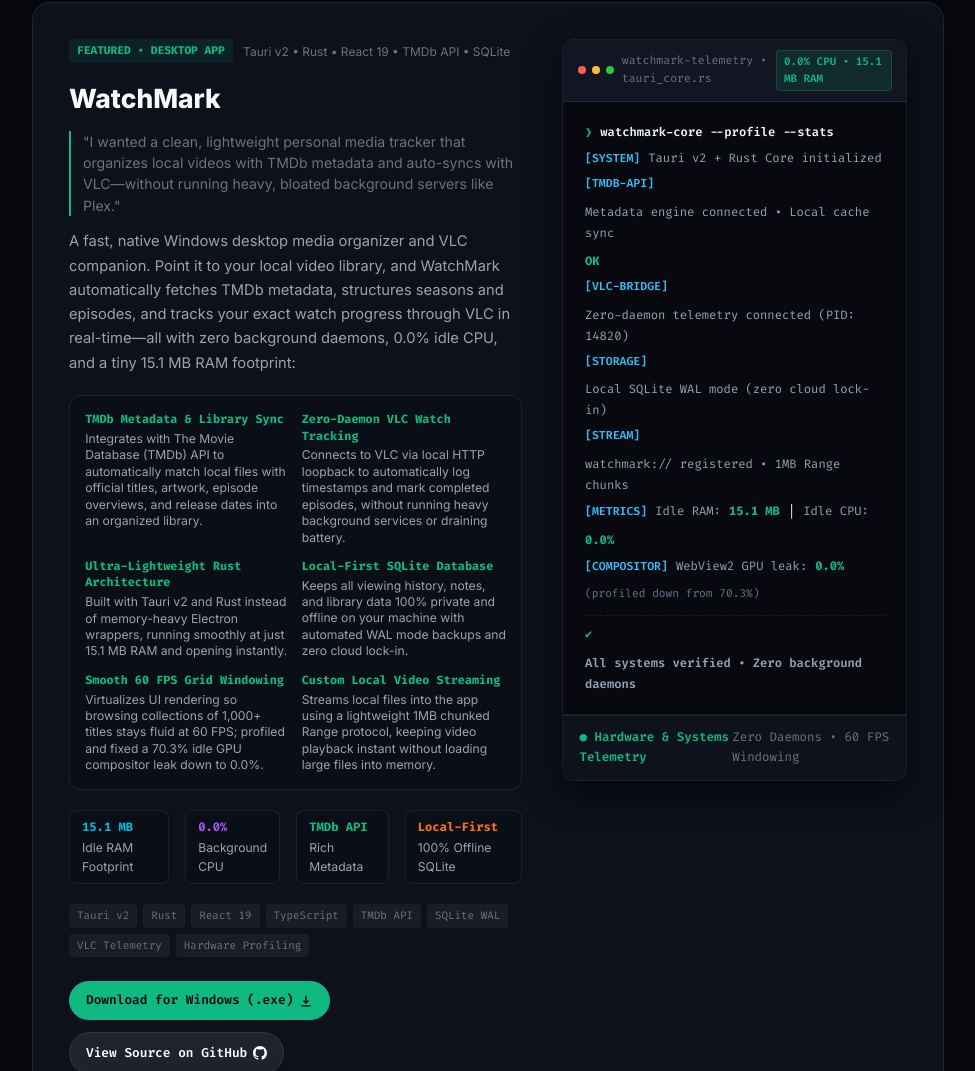
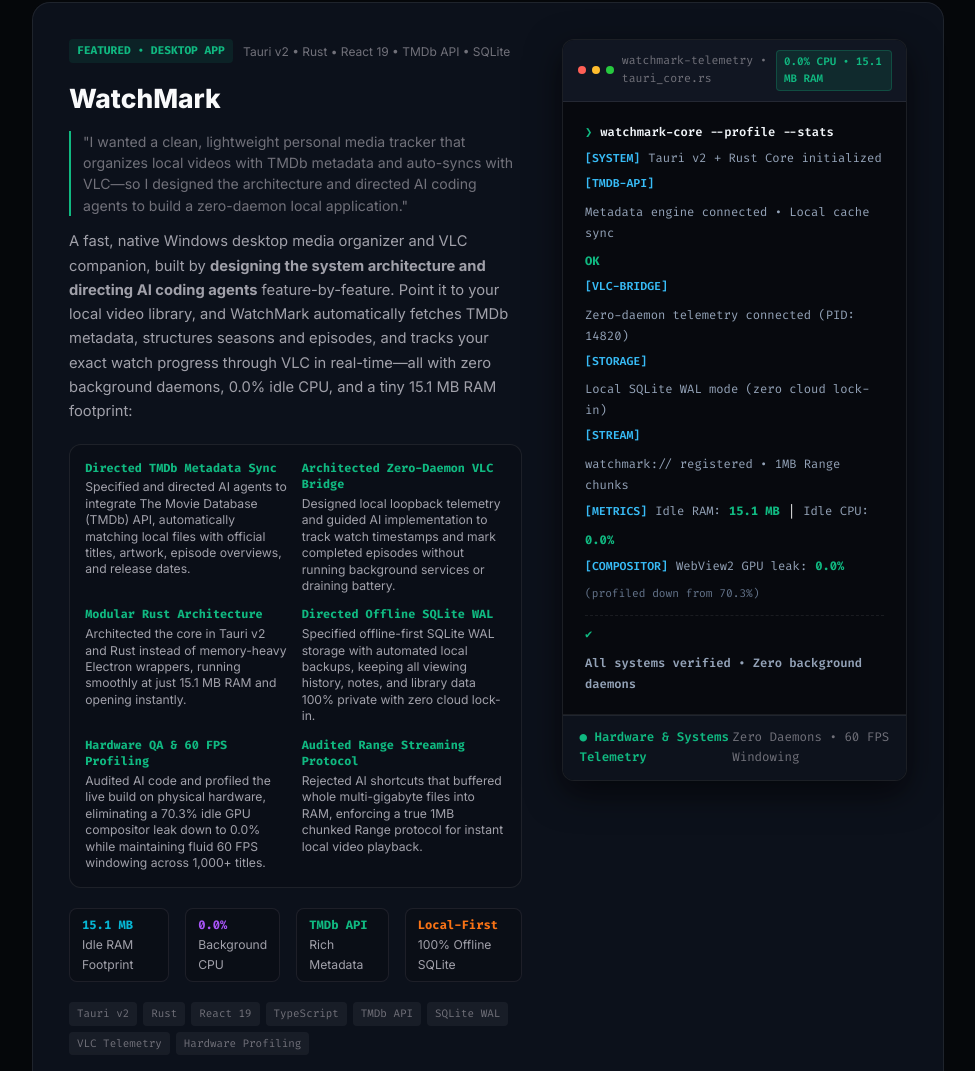
Before and after one commit to Headhunte-121/portfolio, a plain HTML site: page index.html in a window 1280 px wide. Shown: the part 1960-3031 px from the top of the page, without its empty margins (152-1127 px from the left). Drawn offline with Linux system fonts and the light colour scheme.

Commit message:
Reinforce directed vs built AI operator distinction across WatchMark

```diff
--- a/index.html
+++ b/index.html
@@ -166,36 +166,36 @@
                         </div>
                         <h3 class="card-title">WatchMark</h3>
                         <div class="project-why-quote">
-                            "I wanted a clean, lightweight personal media tracker that organizes local videos with TMDb metadata and auto-syncs with VLC—without running heavy, bloated background servers like Plex."
+                            "I wanted a clean, lightweight personal media tracker that organizes local videos with TMDb metadata and auto-syncs with VLC—so I designed the architecture and directed AI coding agents to build a zero-daemon local application."
                         </div>
                         <p class="card-summary">
-                            A fast, native Windows desktop media organizer and VLC companion. Point it to your local video library, and WatchMark automatically fetches TMDb metadata, structures seasons and episodes, and tracks your exact watch progress through VLC in real-time—all with zero background daemons, 0.0% idle CPU, and a tiny 15.1 MB RAM footprint:
+                            A fast, native Windows desktop media organizer and VLC companion, built by <strong>designing the system architecture and directing AI coding agents</strong> feature-by-feature. Point it to your local video library, and WatchMark automatically fetches TMDb metadata, structures seasons and episodes, and tracks your exact watch progress through VLC in real-time—all with zero background daemons, 0.0% idle CPU, and a tiny 15.1 MB RAM footprint:
                         </p>
 
                         <div class="subsystems-grid">
                             <div class="subsystem-item">
-                                <span class="subsystem-title">TMDb Metadata &amp; Library Sync</span>
-                                <p>Integrates with The Movie Database (TMDb) API to automatically match local files with official titles, artwork, episode overviews, and release dates into an organized library.</p>
+                                <span class="subsystem-title">Directed TMDb Metadata Sync</span>
+                                <p>Specified and directed AI agents to integrate The Movie Database (TMDb) API, automatically matching local files with official titles, artwork, episode overviews, and release dates.</p>
                             </div>
                             <div class="subsystem-item">
-                                <span class="subsystem-title">Zero-Daemon VLC Watch Tracking</span>
-                                <p>Connects to VLC via local HTTP loopback to automatically log timestamps and mark completed episodes, without running heavy background services or draining battery.</p>
+                                <span class="subsystem-title">Architected Zero-Daemon VLC Bridge</span>
+                                <p>Designed local loopback telemetry and guided AI implementation to track watch timestamps and mark completed episodes without running background services or draining battery.</p>
                             </div>
                             <div class="subsystem-item">
-                                <span class="subsystem-title">Ultra-Lightweight Rust Architecture</span>
-                                <p>Built with Tauri v2 and Rust instead of memory-heavy Electron wrappers, running smoothly at just 15.1 MB RAM and opening instantly.</p>
+                                <span class="subsystem-title">Modular Rust Architecture</span>
+                                <p>Architected the core in Tauri v2 and Rust instead of memory-heavy Electron wrappers, running smoothly at just 15.1 MB RAM and opening instantly.</p>
                             </div>
                             <div class="subsystem-item">
-                                <span class="subsystem-title">Local-First SQLite Database</span>
-                                <p>Keeps all viewing history, notes, and library data 100% private and offline on your machine with automated WAL mode backups and zero cloud lock-in.</p>
+                                <span class="subsystem-title">Directed Offline SQLite WAL</span>
+                                <p>Specified offline-first SQLite WAL storage with automated local backups, keeping all viewing history, notes, and library data 100% private with zero cloud lock-in.</p>
                             </div>
                             <div class="subsystem-item">
-                                <span class="subsystem-title">Smooth 60 FPS Grid Windowing</span>
-                                <p>Virtualizes UI rendering so browsing collections of 1,000+ titles stays fluid at 60 FPS; profiled and fixed a 70.3% idle GPU compositor leak down to 0.0%.</p>
+                                <span class="subsystem-title">Hardware QA &amp; 60 FPS Profiling</span>
+                                <p>Audited AI code and profiled the live build on physical hardware, eliminating a 70.3% idle GPU compositor leak down to 0.0% while maintaining fluid 60 FPS windowing across 1,000+ titles.</p>
                             </div>
                             <div class="subsystem-item">
-                                <span class="subsystem-title">Custom Local Video Streaming</span>
-                                <p>Streams local files into the app using a lightweight 1MB chunked Range protocol, keeping video playback instant without loading large files into memory.</p>
+                                <span class="subsystem-title">Audited Range Streaming Protocol</span>
+                                <p>Rejected AI shortcuts that buffered whole multi-gigabyte files into RAM, enforcing a true 1MB chunked Range protocol for instant local video playback.</p>
                             </div>
                         </div>
 
```
